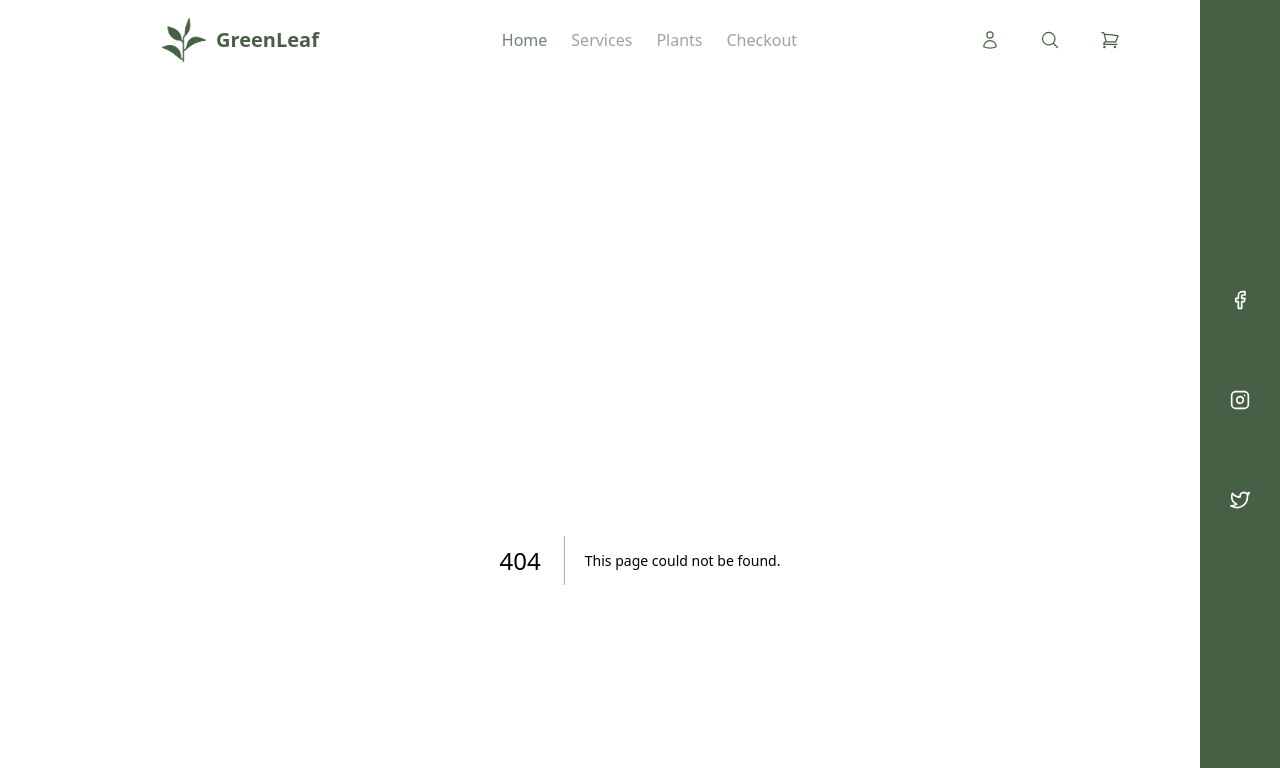
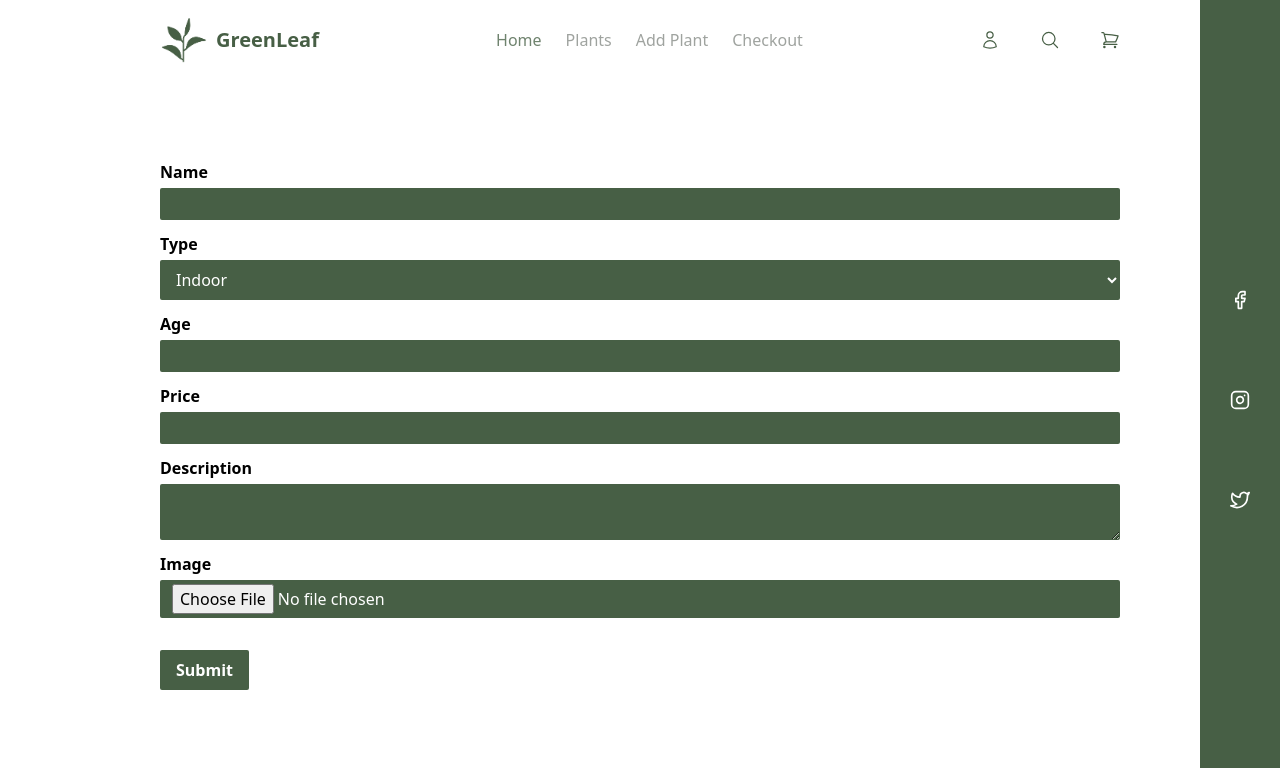
Before and after one commit to Milorn/green-leaf, a Next.js app in the folder frontend/: page /shop/create in a window 1280 px wide. Before the commit this address had no page. Shown: the top 768 px of the page. Built offline with nearby package versions, Linux system fonts and the light colour scheme.

Commit message:
Added file upload

```diff
--- a/frontend/package.json
+++ b/frontend/package.json
@@ -10,6 +10,7 @@
   },
   "dependencies": {
     "@heroicons/react": "^2.1.4",
+    "axios": "^1.7.2",
     "i": "^0.3.7",
     "next": "14.2.4",
     "npm": "^10.8.1",
--- /dev/null
+++ b/frontend/src/app/shop/create/page.jsx
@@ -0,0 +1,64 @@
+"use client";
+
+import axios from "axios";
+import { useRouter } from "next/navigation";
+import { useState } from "react";
+
+export default function CreateProduct() {
+    const [name, setName] = useState('');
+    const [type, setType] = useState('');
+    const [age, setAge] = useState('');
+    const [price, setPrice] = useState('');
+    const [description, setDescription] = useState('');
+    const [image, setImage] = useState('');
+
+    const router = useRouter();
+
+    const submit = async (e) => {
+        e.preventDefault();
+        const data = {
+            name,
+            type,
+            age,
+            price,
+            description,
+            image
+        };
+        await axios.postForm('http://localhost:8000/plants', data);
+        router.push('/shop');
+    }
+    return (
+        <>
+            <form onSubmit={submit}>
+                <div className="flex flex-col gap-1 my-3">
+                    <label className="text-black font-bold text-md">Name</label>
+                    <input className="bg-[#475F45] text-white outline-none py-1 px-3 rounded-sm" type="text" value={name} onChange={(e) => setName(e.target.value)}/>
+                </div>
+                <div className="flex flex-col gap-1 my-3">
+                    <label className="text-black font-bold text-md">Type</label>
+                    <select className="bg-[#475F45] text-white outline-none py-2 px-3 rounded-sm" value={type} onChange={(e) => setType(e.target.value)}>
+                        <option>Indoor</option>
+                        <option>Outdoor</option>
+                    </select>
+                </div>
+                <div className="flex flex-col gap-1 my-3">
+                    <label className="text-black font-bold text-md">Age</label>
+                    <input className="bg-[#475F45] text-white outline-none py-1 px-3 rounded-sm" type="text" value={age} onChange={(e) => setAge(e.target.value)}/>
+                </div>
+                <div className="flex flex-col gap-1 my-3">
+                    <label className="text-black font-bold text-md">Price</label>
+                    <input className="bg-[#475F45] text-white outline-none py-1 px-3 rounded-sm" type="text" value={price} onChange={(e) => setPrice(e.target.value)}/>
+                </div>
+                <div className="flex flex-col gap-1 my-3">
+                    <label className="text-black font-bold text-md">Description</label>
+                    <textarea className="bg-[#475F45] text-white outline-none py-1 px-3 rounded-sm" type="text" value={description} onChange={(e) => setDescription(e.target.value)}/>
+                </div>
+                <div className="flex flex-col gap-1 my-3">
+                    <label className="text-black font-bold text-md">Image</label>
+                    <input className="bg-[#475F45] text-white outline-none py-1 px-3 rounded-sm" type="file" onChange={(e) => setImage(e.target.files[0])}/>
+                </div>
+                <button className="bg-[#475F45] text-white py-2 px-4 rounded-sm font-semibold mt-5">Submit</button>
+            </form>
+        </>
+    )
+}
--- /dev/null
+++ b/frontend/src/app/shop/page.jsx
@@ -0,0 +1,20 @@
+import axios from "axios"
+
+export default async function Shop() {
+    const resp = await axios.get('http://localhost:8000/plants');
+    const plants = resp.data;
+    return (
+        <>
+            <div className="grid grid-cols-3 gap-3">
+                {
+                    plants.map(plant => (
+                        <div key={plant._id}>
+                            <img className="w-full h-auto" src={`http://localhost:8000/${plant.image}`} alt="" />
+                            <h1>{plant.name}</h1>
+                        </div>
+                    ))
+                }
+            </div>
+        </>
+    )
+}
--- a/frontend/src/components/Navbar.jsx
+++ b/frontend/src/components/Navbar.jsx
@@ -1,19 +1,27 @@
+"use client";
+
 import {Bars3Icon, MagnifyingGlassIcon, ShoppingCartIcon, UserIcon} from "@heroicons/react/24/outline";
+import Link from "next/link";
+import { useState } from "react";
 
 export default function Navbar() {
+    const [showMenu, setShowMenu] = useState(false);
     return (
         <header className="py-8 md:py-4">
-                <nav className="flex justify-between items-center w-3/4 mx-auto">
-                    <div className="flex items-center gap-2">
+                <nav className="flex flex-col md:flex-row justify-between items:start md:items-center w-3/4 mx-auto">
+                    <div className="flex items-center gap-2 mb-3 md:mb-0">
                         <img className="w-12 h-auto" src="/logo.png" alt="GreenLeaf logo" />
-                        <h1 className="text-xl font-bold text-[#475F45]">GreenLeaf</h1>
+                        <h1 className="text-xl font-bold text-[#475F45] ">GreenLeaf</h1>
+                        <Bars3Icon className="block ml-20 md:hidden size-8 text-[#475F45] hover:cursor-pointer" onClick={() => setShowMenu(!showMenu)}/>
                     </div>
 
-                    <ul className="hidden md:block">
-                        <li className="inline-block mx-3 text-md text-[#6F836E] font-medium">Home</li>
-                        <li className="inline-block mx-3 text-md text-[#9FA39F] font-medium">Services</li>
-                        <li className="inline-block mx-3 text-md text-[#9FA39F] font-medium">Plants</li>
-                        <li className="inline-block mx-3 text-md text-[#9FA39F] font-medium">Checkout</li>
+
+
+                    <ul className={`${showMenu ? 'block' : 'hidden'} md:block shadow-sm md:shadow-none`}>
+                        <li className="block md:inline-block mx-3 text-md text-[#6F836E] font-medium">Home</li>
+                        <li className="block md:inline-block mx-3 text-md text-[#9FA39F] font-medium"><Link href="/shop">Plants</Link></li>
+                        <li className="block md:inline-block mx-3 text-md text-[#9FA39F] font-medium"><Link href="/shop/create">Add Plant</Link></li>
+                        <li className="block md:inline-block mx-3 text-md text-[#9FA39F] font-medium">Checkout</li>
                     </ul>
 
                     <div className="hidden md:flex gap-10 items-center">
@@ -22,7 +30,7 @@ export default function Navbar() {
                            <ShoppingCartIcon className="size-5 text-[#475F45]"/>
                     </div>
 
-                    <Bars3Icon className="block md:hidden size-8 text-[#475F45]"/>
+
                 </nav>
         </header>
     )
```
Also changed, not shown: 1 other file (tests, documents, lock files or other folders).
